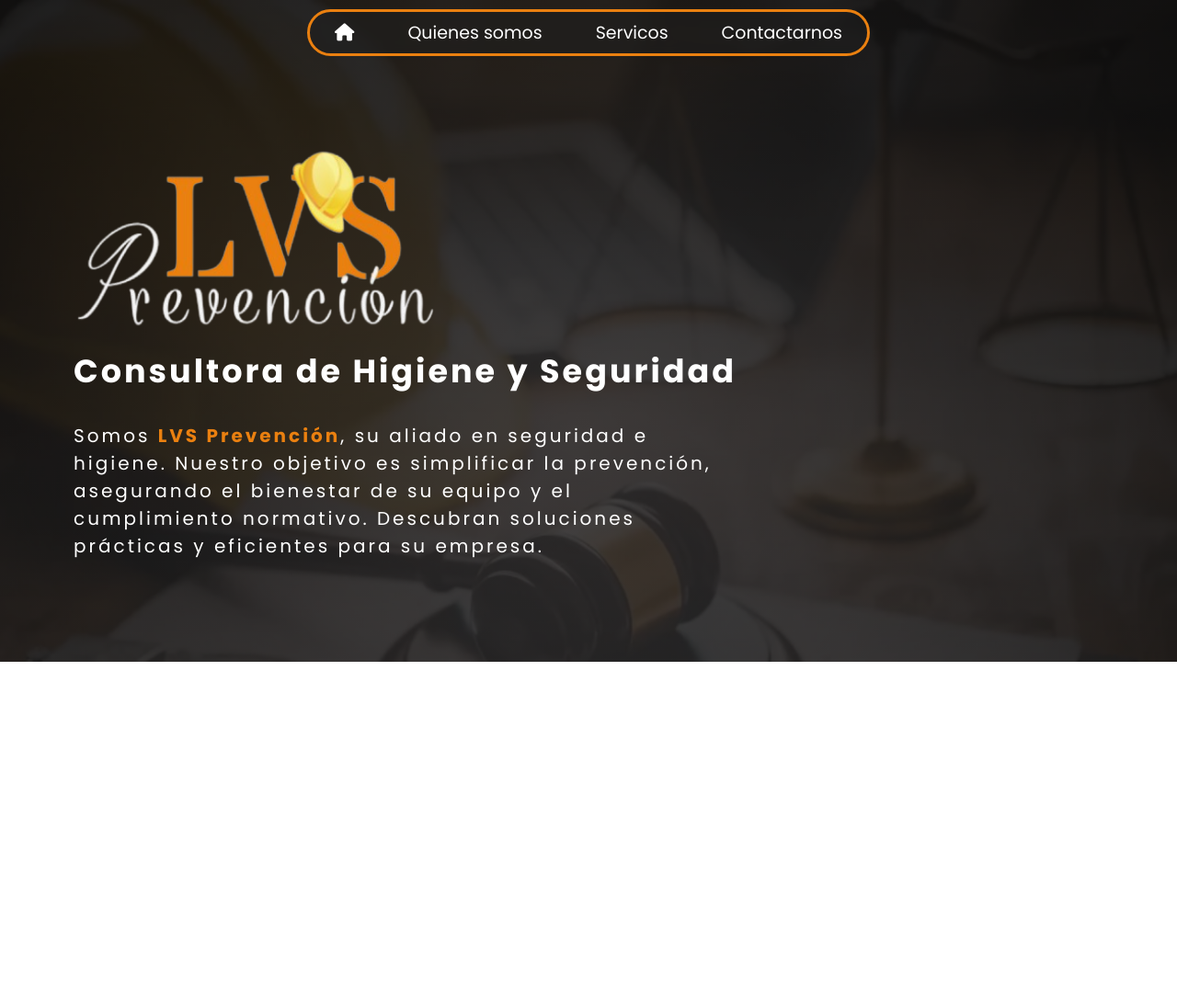
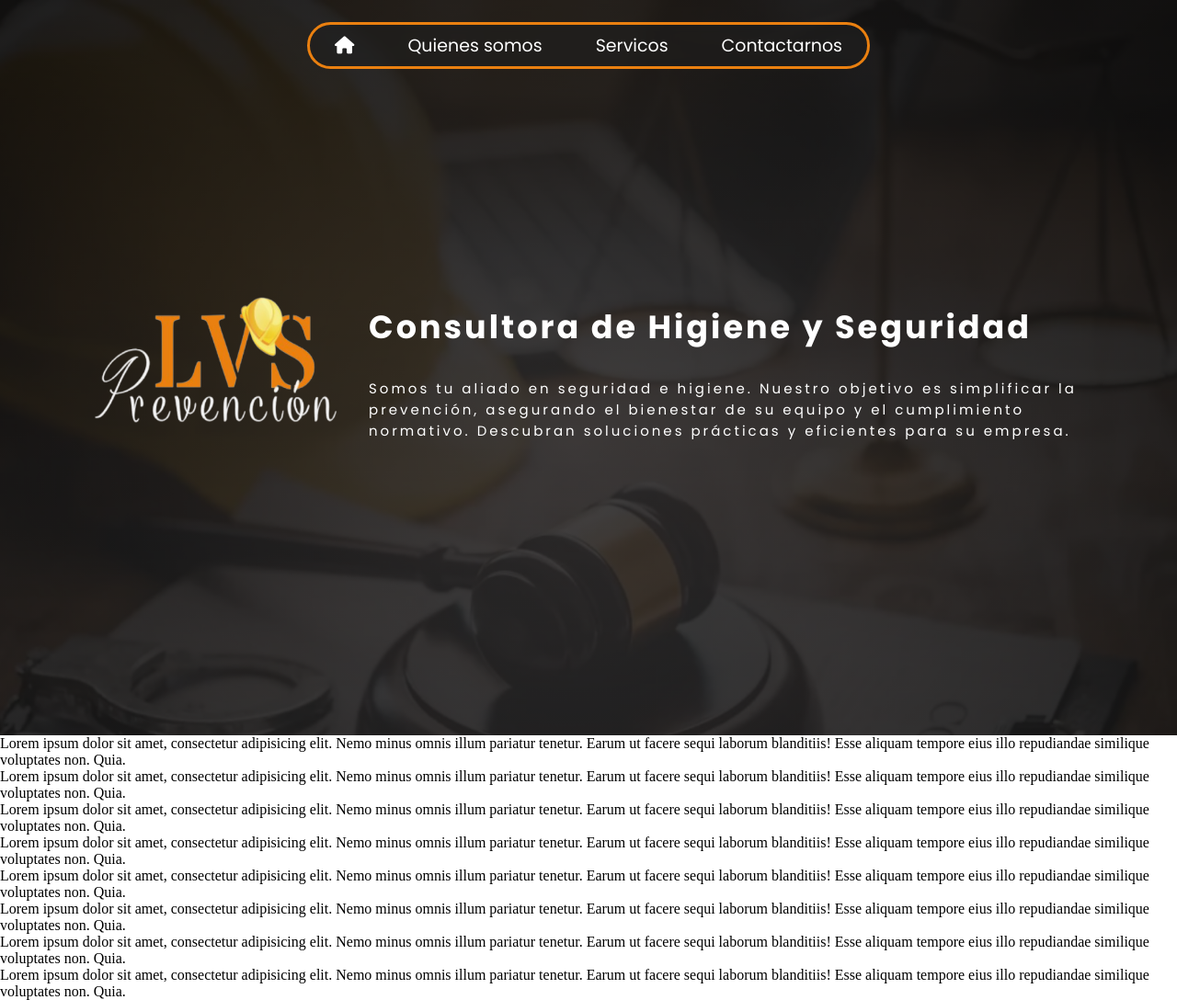
Before and after one commit to rodrigoruiz2511/LVS-Prevencion, a plain HTML site: page index.html in a window 1280 px wide. Shown: the whole page at 92% size. Before the commit the page ends 800 px from the top, so only its background shows below. Drawn offline with Linux system fonts and the light colour scheme.

Commit message:
arreglo de primera pantalla

```diff
--- a/Estilos/Main.css
+++ b/Estilos/Main.css
@@ -17,12 +17,8 @@
 header {
   background: linear-gradient(rgb(0, 0, 0, 60%), rgb(0, 0, 0, 44%)),
     url(../Imagenes/fondo.png);
-
   background-size: 100%;
-
-  height: 90vh;
-  width: 100%;
-  background-repeat: no-repeat;
+  height: 100vh;
   display: flex;
   flex-direction: column;
   align-items: center;
@@ -30,7 +26,7 @@ header {
 
 /*-------------------Navegacion--------------*/
 nav {
-  margin: 10px auto;
+  margin: 24px auto;
   padding: 8px 0;
   border-radius: 40rem;
   border: solid 3px var(--naranja-base);
@@ -52,26 +48,21 @@ nav {
 }
 /*------------------Marca Personal-----------*/
 #marca_personal {
-  display: flex;
-  flex-wrap: wrap;
-
-  flex-basis: 20%;
-  flex-shrink: 1;
-  margin: 80px;
-  margin-top: 160px;
   color: white;
-  font-size: 20px;
-  flex-direction: row;
-  align-items: center;
-
   font-family: "Poppins", sans-serif;
-
   position: relative;
   order: -1;
+  display: flex;
+  flex-wrap: nowrap;
+  flex-direction: row;
+  position: relative;
+  top: 30vh;
+  margin: 80px 80px 80px 100px;
 }
 #text-MP {
   display: flex;
   flex-direction: column;
+  padding: 20 80 20 10;
 }
 #text-MP h2 {
   font-size: 35px;
@@ -80,7 +71,7 @@ nav {
 }
 
 #text-MP p {
-  width: 44rem;
+  font-size: 15px;
   padding-bottom: 20px;
   padding-top: 20px;
   letter-spacing: 3px;
@@ -89,6 +80,6 @@ nav {
   padding-right: 29px;
 }
 #foto-MP img {
-  height: 10em;
-  width: 20em;
+  height: 9em;
+  width: 17em;
 }
--- a/index.html
+++ b/index.html
@@ -26,13 +26,40 @@
         <div id="text-MP">
           <h2>Consultora de Higiene y Seguridad</h2>
           <p>
-            Somos <strong><font color="#ea8010">LVS Prevención</font></strong>, su aliado en seguridad e higiene. Nuestro objetivo es simplificar la prevención, asegurando el bienestar de su equipo y el cumplimiento normativo. Descubran soluciones prácticas y eficientes para su empresa.
+            Somos tu aliado en seguridad e higiene. Nuestro objetivo es simplificar la prevención, asegurando el bienestar de su equipo y el cumplimiento normativo. Descubran soluciones prácticas y eficientes para su empresa.
           </p>
 
       </header>
     <main></main>
-    <div id="Quienes somos"></div>
-    <div id="Servicios"></div>
-    <div id="Contactarnos"></div>
+    <div id="Quienes somos">
+      <p>
+        Lorem ipsum dolor sit amet, consectetur adipisicing elit. Nemo minus omnis illum pariatur tenetur. Earum ut facere sequi laborum blanditiis! Esse aliquam tempore eius illo repudiandae similique voluptates non. Quia.
+      </p>
+    </div>
+    <div id="Servicios">
+      <p>
+        Lorem ipsum dolor sit amet, consectetur adipisicing elit. Nemo minus omnis illum pariatur tenetur. Earum ut facere sequi laborum blanditiis! Esse aliquam tempore eius illo repudiandae similique voluptates non. Quia.
+      </p>
+    </div>
+    <div id="Contactarnos">
+      <p>
+        Lorem ipsum dolor sit amet, consectetur adipisicing elit. Nemo minus omnis illum pariatur tenetur. Earum ut facere sequi laborum blanditiis! Esse aliquam tempore eius illo repudiandae similique voluptates non. Quia.
+      </p>
+      <p>
+        Lorem ipsum dolor sit amet, consectetur adipisicing elit. Nemo minus omnis illum pariatur tenetur. Earum ut facere sequi laborum blanditiis! Esse aliquam tempore eius illo repudiandae similique voluptates non. Quia.
+      </p>
+      <p>
+        Lorem ipsum dolor sit amet, consectetur adipisicing elit. Nemo minus omnis illum pariatur tenetur. Earum ut facere sequi laborum blanditiis! Esse aliquam tempore eius illo repudiandae similique voluptates non. Quia.
+      </p>
+      <p>
+        Lorem ipsum dolor sit amet, consectetur adipisicing elit. Nemo minus omnis illum pariatur tenetur. Earum ut facere sequi laborum blanditiis! Esse aliquam tempore eius illo repudiandae similique voluptates non. Quia.
+      </p>
+      <p>
+        Lorem ipsum dolor sit amet, consectetur adipisicing elit. Nemo minus omnis illum pariatur tenetur. Earum ut facere sequi laborum blanditiis! Esse aliquam tempore eius illo repudiandae similique voluptates non. Quia.
+      </p>
+      <p>
+        Lorem ipsum dolor sit amet, consectetur adipisicing elit. Nemo minus omnis illum pariatur tenetur. Earum ut facere sequi laborum blanditiis! Esse aliquam tempore eius illo repudiandae similique voluptates non. Quia.
+      </p>
+    </div>
   </body>
 </html>
```
